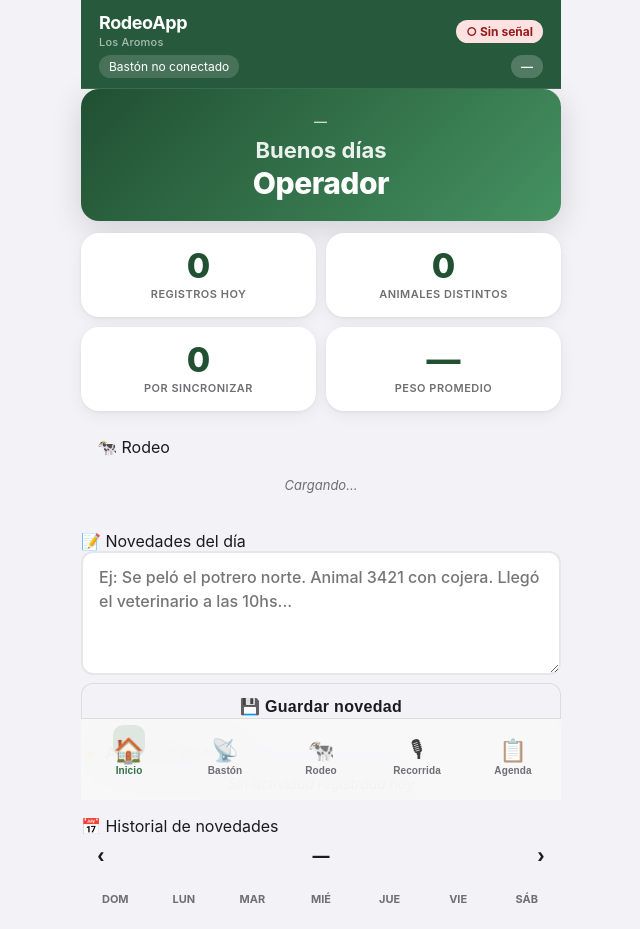
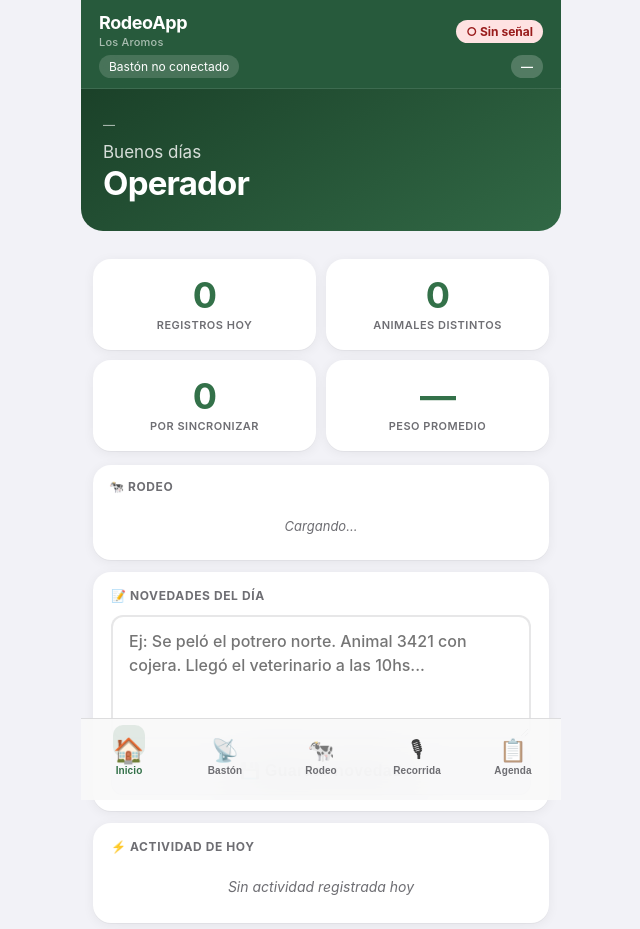
Before and after one commit to juansineriz1-source/LosAromos, a website with bundled scripts: page rodeo-pwa/index.html in a window 1280 px wide. Shown: the top 929 px of the page, without its empty margins (319-959 px from the left). Built offline with nearby package versions, Linux system fonts and the light colour scheme.

Commit message:
style: Apple restyling completo - hero banner, stats iOS, nav blur, card refinado, fix CSS orphans

```diff
--- a/rodeo-pwa/css/estilos.css
+++ b/rodeo-pwa/css/estilos.css
@@ -236,6 +236,10 @@
 .tab-panel.oculto { display: none !important; }
 .oculto { display: none !important; }
 
+/* ─── CARD ─────────────────────────────────────────────────────────── */
+.card {
+  background: var(--bg-card);
+  border-radius: var(--radio-grande);
   padding: 16px 18px;
   box-shadow: var(--sombra-card);
   margin: 0 12px;
@@ -250,59 +254,62 @@
   margin-bottom: 12px;
 }
 
-/* ─── TAB INICIO ──────────────────────────────────────────────────── */
+/* ─── TAB INICIO ────────────────────────────────────────────────────── */
 .inicio-hero {
-  background: linear-gradient(135deg, var(--verde-oscuro) 0%, var(--verde-medio) 100%);
-  border-radius: var(--radio-grande);
-  padding: 24px 20px 20px;
+  background: linear-gradient(150deg, hsl(142,42%,18%) 0%, hsl(142,36%,30%) 100%);
+  border-radius: 0 0 var(--radio-xl) var(--radio-xl);
+  padding: 28px 22px 30px;
   color: var(--blanco);
-  text-align: center;
-  box-shadow: var(--sombra-alta);
+  margin-bottom: 2px;
 }
 
 .inicio-fecha {
-  font-size: 13px;
-  opacity: 0.75;
-  font-weight: 600;
+  font-size: 12px;
+  opacity: 0.6;
+  font-weight: 500;
   text-transform: uppercase;
-  letter-spacing: 1px;
-  margin-bottom: 8px;
+  letter-spacing: 1.2px;
+  margin-bottom: 10px;
 }
 
 .inicio-saludo {
-  font-size: 22px;
-  font-weight: 700;
-  opacity: 0.9;
-  margin-bottom: 2px;
+  font-size: 17px;
+  font-weight: 400;
+  opacity: 0.82;
+  margin-bottom: 3px;
 }
 
 .inicio-operador-name {
-  font-size: 30px;
-  font-weight: 800;
-  letter-spacing: -0.5px;
+  font-size: 33px;
+  font-weight: 700;
+  letter-spacing: -0.8px;
+  line-height: 1.1;
 }
 
 .stats-grid {
   display: grid;
   grid-template-columns: 1fr 1fr;
   gap: 10px;
+  padding: 14px 12px 2px;
 }
 
 .stat-card {
-  background: var(--blanco);
+  background: var(--bg-card);
   border-radius: var(--radio-grande);
-  padding: 16px 12px;
+  padding: 18px 14px;
   text-align: center;
-  box-shadow: var(--sombra);
+  box-shadow: var(--sombra-card);
 }
 
 .stat-numero {
-  font-size: 34px;
-  font-weight: 800;
-  color: var(--verde-oscuro);
+  font-size: 36px;
+  font-weight: 700;
+  color: var(--verde-ui);
   line-height: 1;
-  margin-bottom: 4px;
-}
+  margin-bottom: 5px;
+  letter-spacing: -1px;
+}
+
 
 .stat-label {
   font-size: 11px;
```
